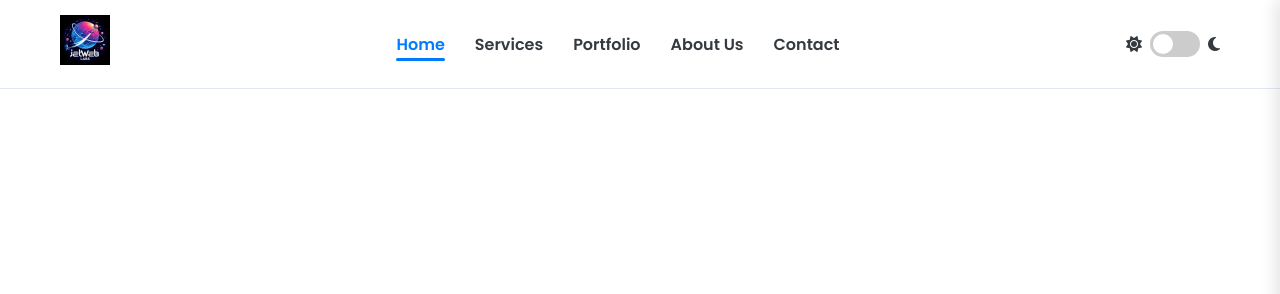
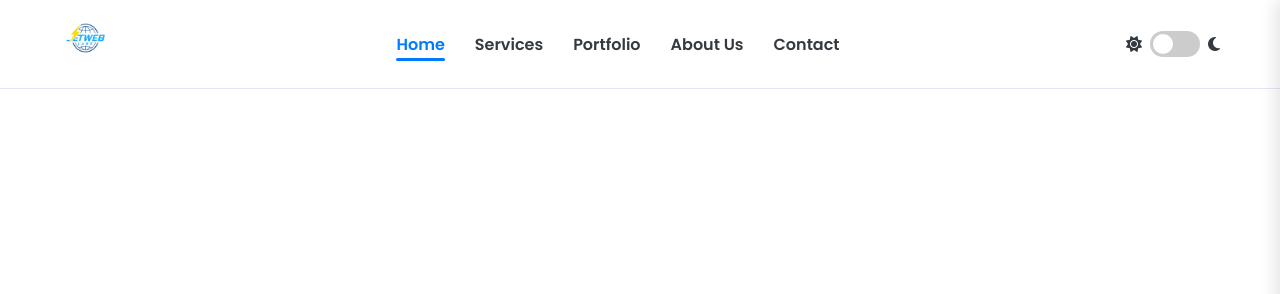
Before and after one commit to psyschology/jetweblabs, a plain HTML site: page first.html in a window 1280 px wide. Shown: the top 294 px of the page. Drawn offline with nearby package versions, Linux system fonts and the light colour scheme.

Commit message:
Update first.html

```diff
--- a/first.html
+++ b/first.html
@@ -256,13 +256,13 @@
 <body>
 
     <div id="preloader">
-        <img src="assets/img/logo.png" alt="Jetweb Labs Logo Loading Animation">
+        <img src="assets/img/logo1.png" alt="Jetweb Labs Logo Loading Animation">
     </div>
 
     <header class="main-header" id="main-header">
         <div class="container">
             <a href="#home" class="logo-link nav-link">
-                <img src="assets/img/logo.png" alt="Jetweb Labs Logo" class="logo">
+                <img src="assets/img/logo1.png" alt="Jetweb Labs Logo" class="logo">
             </a>
             <nav class="main-nav">
                 <ul class="nav-links">
@@ -689,7 +689,7 @@
         <div class="container">
             <div class="footer-grid">
                 <div class="footer-about">
-                    <img src="https://i.ibb.co/6nZ14p4/logo-1.png" alt="Jetweb Labs Logo" class="logo">
+                    <img src="assets/img/logo1.png" alt="Jetweb Labs Logo" class="logo">
                     <p>Architects of the digital frontier, building exceptional web experiences.</p>
                     <div class="social-icons">
                         <a href="#" target="_blank" aria-label="LinkedIn"><i class="fab fa-linkedin-in"></i></a>
```
